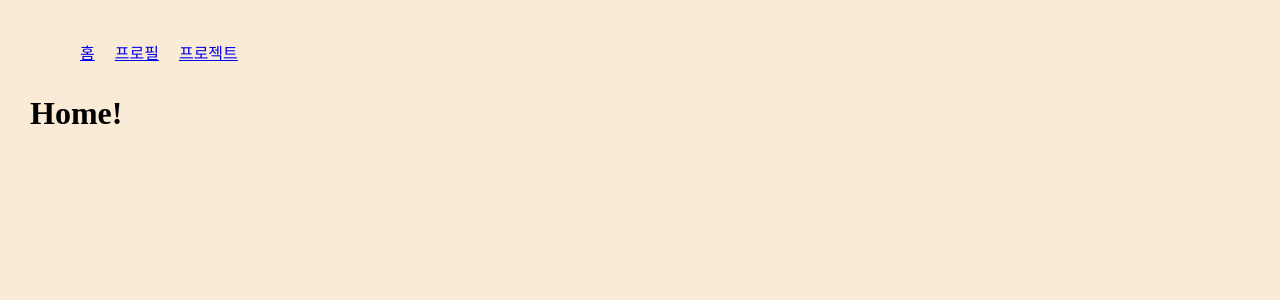
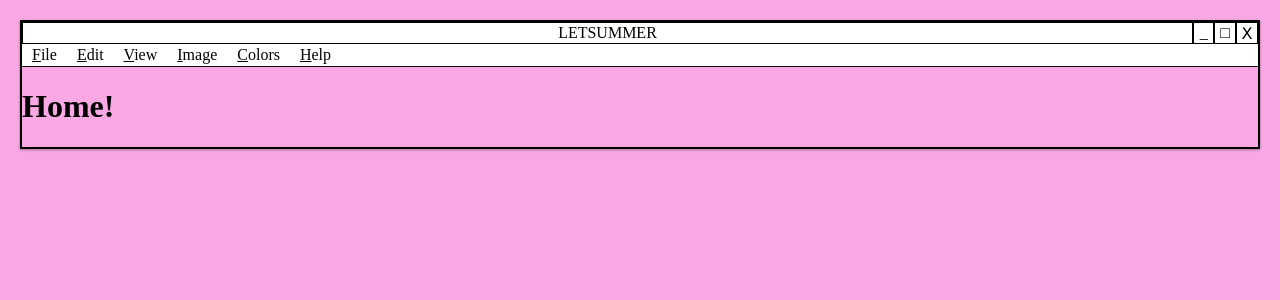
Before and after one commit to letsummer/letsummer.github.io, a React (Create React App) app: page /#/ in a window 1280 px wide. Shown: the top 300 px of the page. Built offline with nearby package versions, Linux system fonts and the light colour scheme; a small style sheet from the web is missing.

Commit message:
전체적인 레이아웃 수정

```diff
--- a/src/App.css
+++ b/src/App.css
@@ -1,40 +1,58 @@
 
-
-.App {
-  text-align: center;
-}
-
-.App-logo {
-  height: 40vmin;
-  pointer-events: none;
-}
-
-@media (prefers-reduced-motion: no-preference) {
-  .App-logo {
-    animation: App-logo-spin infinite 20s linear;
-  }
-}
-
-.App-header {
-  background-color: #282c34;
-  min-height: 100vh;
+nav{
+  background-color: white;
+  border-bottom: 1px solid black;
   display: flex;
   flex-direction: column;
+}
+a{
+  text-decoration: none;
+  color: black;
+}
+ul{
+  display: flex;
+  list-style: none;
+  margin: 0;
+  padding: 0;
+}
+li{
+  cursor: pointer;
+}
+ul:first-child>li:first-child{
+  width: 100%;
+}
+ul:first-child>li{
+  border: 1px solid black;
+  width: 10px;
+  height: 10px;
+  padding: 5px;
+  display: flex;
+  justify-content: center;
   align-items: center;
-  justify-content: center;
-  font-size: calc(10px + 2vmin);
-  color: white;
 }
-
-.App-link {
-  color: #61dafb;
+ul:first-child>li:hover{
+  background-color: gainsboro;
 }
-
-@keyframes App-logo-spin {
-  from {
-    transform: rotate(0deg);
-  }
-  to {
-    transform: rotate(360deg);
-  }
+ul:first-child>li:first-child:hover{
+  background-color: white;
+  cursor: unset;
 }
+ul:first-child>li:last-child:hover{
+  background-color: red;
+}
+ul:last-child{
+  padding-left: 0;
+}
+ul:last-child>li{
+  margin: 2px 10px;
+}
+content{
+  display: flex;
+}
+content>content{
+  padding: 70px;
+}
+footer{
+  margin: 100px;
+  background-color: #9cc3f8;
+}
--- a/src/App.js
+++ b/src/App.js
@@ -1,6 +1,5 @@
 import { HashRouter as Router, Routes, Route, Link} from 'react-router-dom';
-// import './App.css';
-import styles from './css/layout.module.css';
+import styles from './App.css';
 import Home from './component/Home';
 import Profile from './component/Profile';
 import Projects from './component/Projects';
@@ -9,19 +8,27 @@ function App() {
   return (
     <div>
       <Router>
-        <nav className={styles.navigation}>
+        <nav>
           <ul>
-            <li><Link to={"/"}>홈</Link></li>
-            <li><Link to={"/profile"}>프로필</Link></li>
-            <li><Link to={"/projects"}>프로젝트</Link></li>
+            <li>LETSUMMER</li>
+            <li>_</li>
+            <li>□</li>
+            <li><Link to={"/"}>Ⅹ</Link></li>
+          </ul>
+          <ul>
+            <li><Link to={"/projects"}><u>F</u>ile</Link></li>
+            <li><u>E</u>dit</li>
+            <li><u>V</u>iew</li>
+            <li><u>I</u>mage</li>
+            <li><u>C</u>olors</li>
+            <li><Link to={"/profile"}><u>H</u>elp</Link></li>
           </ul>
         </nav>
-        <Routes>
-          <Route path="/" element={<Home/>}></Route>
-          <Route path="/profile" element={<Profile/>}></Route>
-          <Route path="/projects" element={<Projects/>}></Route>
-          {/* <Route path="/projects/:id" element={<Detail/>}></Route> */}
-        </Routes>
+      <Routes>
+        <Route path="/" element={<Home/>}></Route>
+        <Route path="/profile" element={<Profile/>}></Route>
+        <Route path="/projects" element={<Projects/>}></Route>
+      </Routes>
     </Router>
     </div>
   );
--- a/src/component/Projects.js
+++ b/src/component/Projects.js
@@ -4,10 +4,12 @@ import web from "../img/web.png";
 import list from "../json/projectlist.json";
 // import logos from "../json/logos.json";
 import styles from "../css/projects.module.css";
+import "../css/styles.css";
 
 
 function Projects() {
     const [currentTab, setTab] = useState(0);
+    // const mainlink = "https://letsummer.github.io/public/";
 
     function handlingTab(index){
         setTab(index);
@@ -26,7 +28,7 @@ function Projects() {
         <div className={styles.contents}>
             <div className={styles.projects}>
                 {list.map((item,index) => (
-                    <div key={index} className={currentTab === index? 'submenu focused': 'submenu'}
+                    <div key={index} className={currentTab === index? `submenu focused`: 'submenu'}
                         onClick={() => handlingTab(index)}>
                         <div className={styles.description} key={index}
                             onMouseOver={onMouseover} onMouseLeave={onMouseleave}>
@@ -54,6 +56,7 @@ function Projects() {
                         <div className={styles.function}>
                             <p>{item.function}</p>
                             <img className={styles.previewImg} src={item.preview} alt={item.preview} />
+                            {/* {console.log(mainlink+item.preview)} */}
                         </div>
                     ))}
                 </div>
--- a/src/css/layout.module.css
+++ b/src/css/layout.module.css
@@ -1,14 +1,3 @@
-@import url('//cdn.jsdelivr.net/gh/neodgm/neodgm-webfont@1.530/neodgm/style.css');
-
 *{
-  font-family: 'NeoDunggeunmo';
+    background-color: aqua;
 }
-.navigation{
-    ul{
-        display: flex;
-        list-style: none;
-    }
-    li{
-        margin: 10px;
-    }
-}
--- a/src/css/projects.module.css
+++ b/src/css/projects.module.css
@@ -1,16 +1,22 @@
+.submenu .focused{
+    color: antiquewhite;
+}
+.contents{
+    display: flex;
+    justify-content: center;
 
-.contents{
-    animation: loading 1s linear;
-    display: flex;
-    flex-direction: column;
-    justify-content: center;
-    /* align-items: center; */
-    /* width: 1200px; */
+    background-color: white;
+    background-image: radial-gradient(grey 1px, transparent 0);
+    background-size: 40px 40px;
+    background-position: -19px -19px;
+    height: 500px;
+    flex-wrap: wrap;
+    overflow-y: scroll;
 }
 
 .projects{
     display: flex;
-    /* width: 30%; */
+    width: 100%;
     justify-content: space-evenly;
 }
 .details{
@@ -27,7 +33,7 @@
     padding: 20px;
 }
 .description:hover{
-    animation: mouseover 0.5s ease-in-out forwards;
+    background-color: #9cc3f8;
 }
 .description>p{
     margin: 5px;
@@ -39,7 +45,6 @@
 .timeDetail{
     font-size: small;
 }
-
 
 .icon{
     width: 20px;
@@ -60,26 +65,14 @@
 .function{
     display: flex;
     flex-direction: column;
-    border: 1px solid black;
+    /* border: 1px solid black; */
     width: 30%;
+    /* margin: 10px; */
     margin-top: 10px;
-    padding: 10px;
+    padding: 20px;
 }
 .previewImg{
     width: 100%;
     border: 2px solid black;
     border-radius: 10px;
 }
-
-@keyframes mouseover{
-    to{
-        background-color: white; /* 애니메이션 종료 색상 */
-        transform: scale(1.05);
-    }
-}
-
-@keyframes loading {
-    from{
-        opacity: 0;
-    }
-}
--- /dev/null
+++ b/src/css/styles.css
@@ -0,0 +1,3 @@
+.focused div{
+    background-color: #9cc3f8;
+}
--- a/src/index.css
+++ b/src/index.css
@@ -1,15 +1,12 @@
-body {
-  margin: 0;
-  font-family: -apple-system, BlinkMacSystemFont, 'Segoe UI', 'Roboto', 'Oxygen',
-    'Ubuntu', 'Cantarell', 'Fira Sans', 'Droid Sans', 'Helvetica Neue',
-    sans-serif;
-  -webkit-font-smoothing: antialiased;
-  -moz-osx-font-smoothing: grayscale;
-  background-color: antiquewhite;
-  margin: 30px;
+@import url('//cdn.jsdelivr.net/gh/neodgm/neodgm-webfont@1.530/neodgm/style.css');
+
+*{
+  font-family: 'NeoDunggeunmo';
 }
 
-code {
-  font-family: source-code-pro, Menlo, Monaco, Consolas, 'Courier New',
-    monospace;
+body{
+  margin: 20px;
+  border: 2px solid black;
+  box-shadow: 0 1px 3px rgba(0,0,0,0.12), 0 1px 2px rgba(0,0,0,0.24);
+  background-color:#f9a8e3;
 }
--- a/src/json/projectlist.json
+++ b/src/json/projectlist.json
@@ -13,15 +13,15 @@
         "detail":[
             {
                 "function":"현위치 기반 맛집 표시 (거부 시 기본 위치 제공)",
-                "preview": "img/3/1.jpg"
+                "preview": "../../img/3/1.jpg"
             },
             {
                 "function":"클릭 시 인포윈도우로 정보 미리보기",
-                "preview": "img/3/2.jpg"
+                "preview": "../img/3/2.jpg"
             },
             {
                 "function":"식당정보/추천트윗 모아보기 기능",
-                "preview": "img/3/3.jpg"
+                "preview": "./img/3/3.jpg"
             },
 
             {
```
